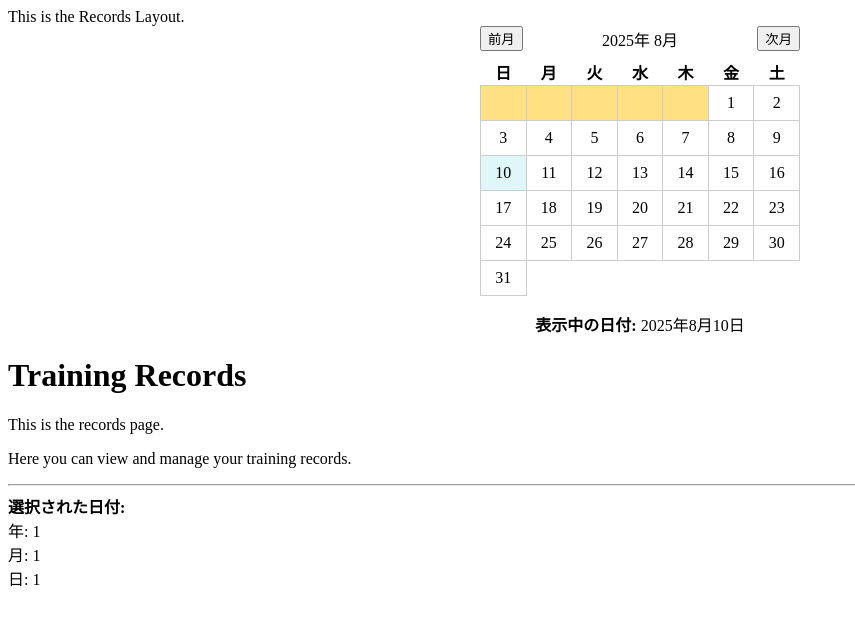
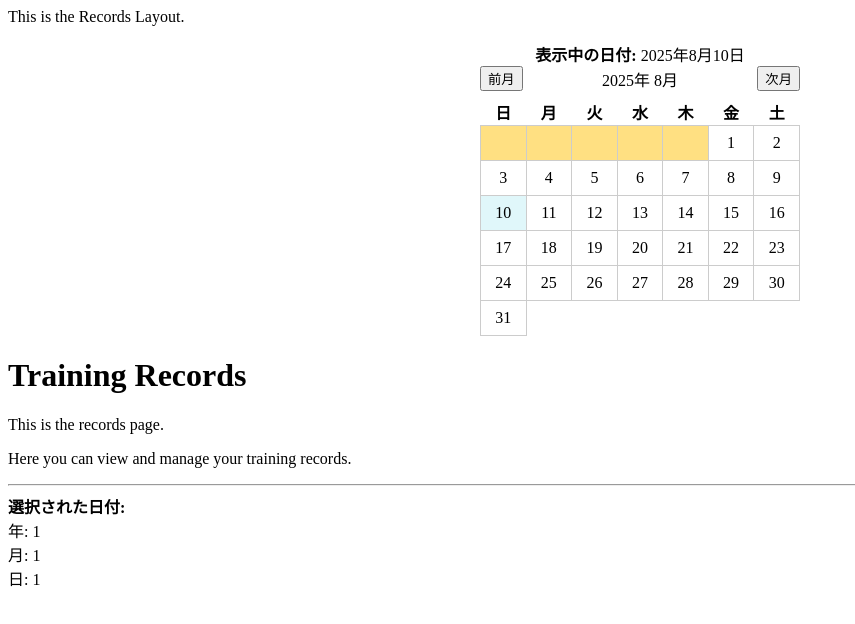
Before and after one commit to Fufuhu/training-record, a React (Vite) app in the folder training-record/: page /records/1/1/1 in a window 1280 px wide. Shown: the top 624 px of the page, without its empty margins (0-855 px from the left). Built offline with nearby package versions, Linux system fonts and the light colour scheme; no server answers; what react-oidc-context would draw is missing.

Commit message:
fix: 表示中の日付の情報をコンポーネントの一番上に表示するようにした

```diff
--- a/training-record/src/component/Calendar.tsx
+++ b/training-record/src/component/Calendar.tsx
@@ -54,6 +54,12 @@ function Calendar({ highlightYear, highlightMonth, highlightDay }: CalendarProps
 
   return (
     <div style={{ width: 320, margin: "0 auto" }}>
+      <div style={{marginTop: 16, textAlign: "center"}}>
+        <strong>表示中の日付: </strong>
+        {selectedDate
+          ? `${year}年${month + 1}月${selectedDate}日`
+          : `${year}年${month + 1}月${today.getDate()}日`}
+      </div>
       <div style={{ display: "flex", justifyContent: "space-between", alignItems: "center" }}>
         <button onClick={prevMonth}>前月</button>
         <span>{year}年 {month + 1}月</span>
@@ -103,12 +109,6 @@ function Calendar({ highlightYear, highlightMonth, highlightDay }: CalendarProps
           ))}
         </tbody>
       </table>
-      <div style={{marginTop: 16, textAlign: "center"}}>
-        <strong>表示中の日付: </strong>
-        {selectedDate
-          ? `${year}年${month + 1}月${selectedDate}日`
-          : `${year}年${month + 1}月${today.getDate()}日`}
-      </div>
     </div>
   );
 }
```
